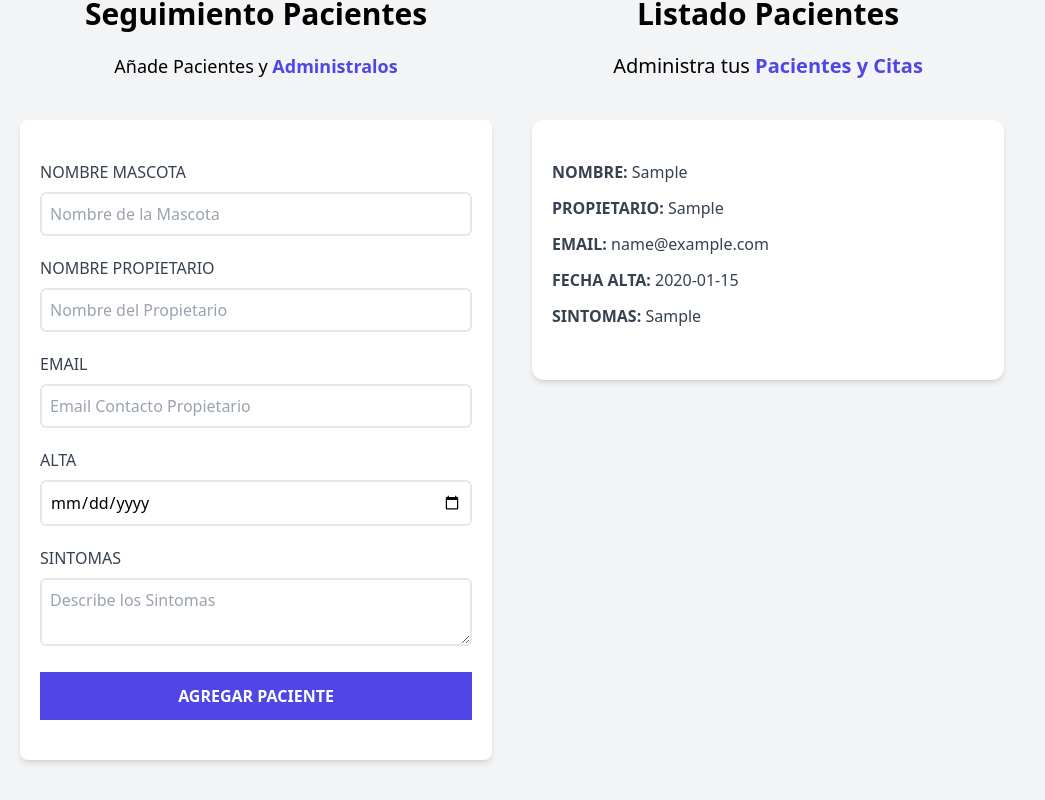
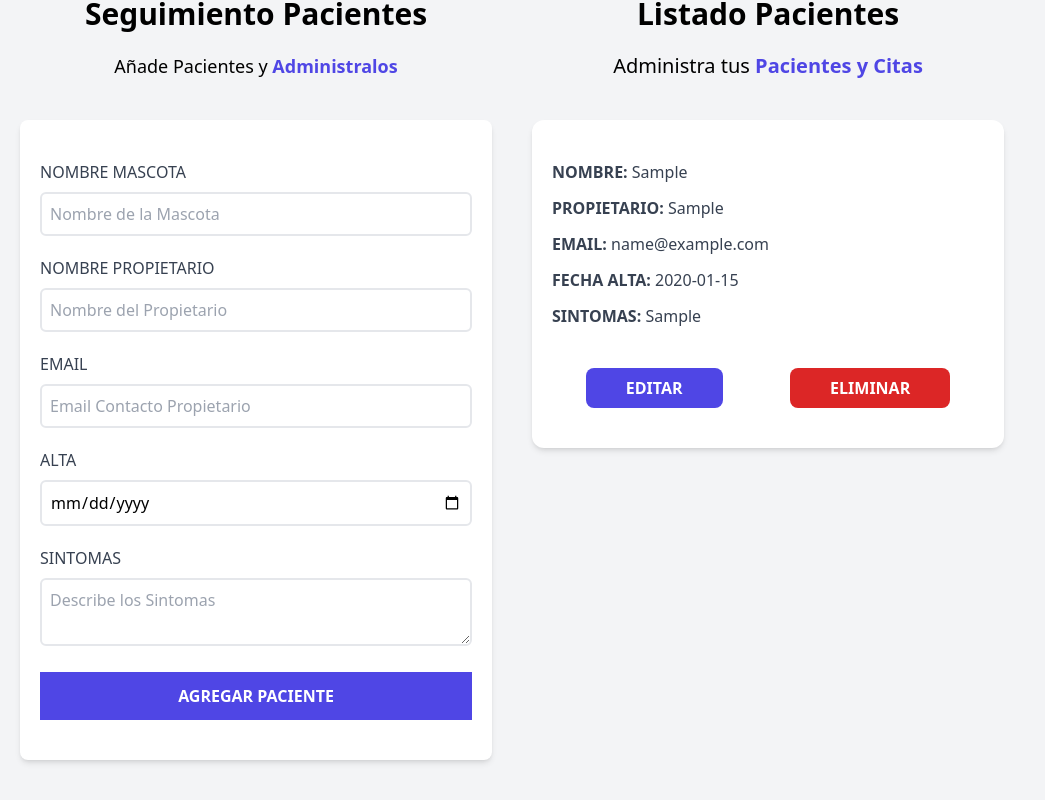
Before and after one commit to EdOsoNB/citas_react_vite, a React (Vite) app: page / in a window 1280 px wide. Both pictures are taken after typing "Sample", "Sample", "name@example.com", "2020-01-15", "Sample" into the empty fields and a click on the input "Agregar Paciente". Shown: the part 180-980 px from the top of the page, without its empty margins (0-1045 px from the left). Built offline with nearby package versions, Linux system fonts and the light colour scheme.

Commit message:
Added edit & delete buttons

```diff
--- a/src/components/Paciente.jsx
+++ b/src/components/Paciente.jsx
@@ -19,6 +19,19 @@
             <p className="font-bold mb-3 text-gray-700 uppercase">Sintomas: {''}
                 <span className="font-normal normal-case">{sintomas}</span>
             </p>
+
+            <div
+                className="flex justify-around mt-10"
+            >
+                <button
+                    type="button"
+                    className="py-2 px-10 bg-indigo-600 hover:bg-indigo-700 text-white font-bold uppercase rounded-lg"
+                >Editar</button>
+                <button
+                    type="button"
+                    className="py-2 px-10 bg-red-600 hover:bg-red-700 text-white font-bold uppercase rounded-lg"
+                >Eliminar</button>
+            </div>
         </div>
     )
 }
```
